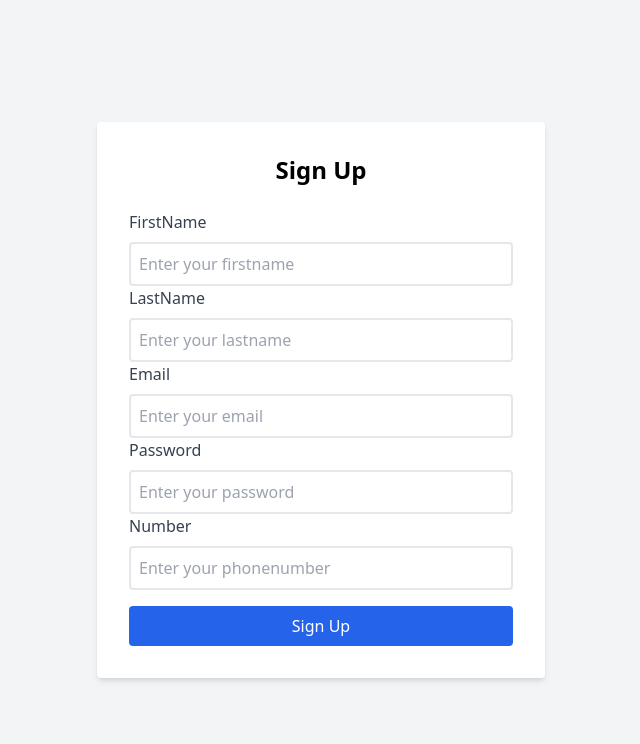
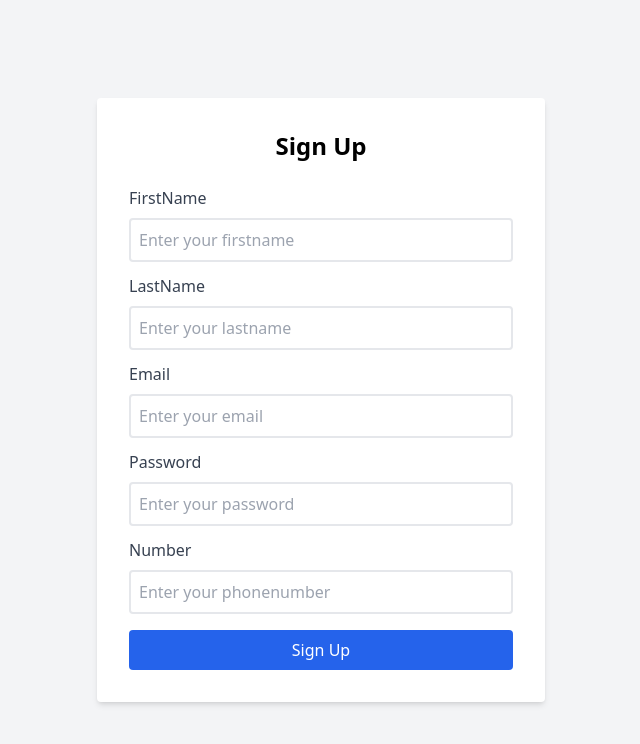
Before and after one commit to Subhadip-FROTEDDEVELOPER/megaProject, a React (Vite) app in the folder movie-card-data/: page / in a window 1280 px wide. Shown: the top 744 px of the page, without its empty margins (319-959 px from the left). Built offline with nearby package versions, Linux system fonts and the light colour scheme.

Commit message:
detructured inputBox item

```diff
--- a/movie-card-data/src/components/movieWebsite/sign up/SignUp.jsx
+++ b/movie-card-data/src/components/movieWebsite/sign up/SignUp.jsx
@@ -7,19 +7,20 @@ const SignUp = () => {
         <h2 className="text-2xl font-bold mb-6 text-center">Sign Up</h2>
         <form action="/signup" method="POST">
           <div className="mb-4">
-            {inputBox.map((inputItem) => (
+            {inputBox.map(({ type, id, name, placeholder, required,lebel,autocomplete }) => (
               <>
-                <label className="block text-gray-700 mb-2" htmlFor="username">
-                  {inputItem.level}
+                <label className="block text-gray-700 mb-2 mt-3" htmlFor={id}>
+                  {lebel}
                 </label>
                 <input
                   className="border-2 p-2 rounded w-full"
-                  key={inputItem.id}
-                  type={inputItem.type}
-                  id={inputItem.id}
-                  name={inputItem.name}
-                  placeholder={inputItem.placeholder}
-                  required={inputItem.required}
+                  key={id}
+                  type={type}
+                  id={id}
+                  name={name}
+                  placeholder={placeholder}
+                  required={required}
+                  autoComplete={autocomplete}
                 />
               </>
             ))}
--- a/movie-card-data/src/components/movieWebsite/sign up/input.js
+++ b/movie-card-data/src/components/movieWebsite/sign up/input.js
@@ -5,7 +5,8 @@ const inputBox = [
     name: "firstname",
     placeholder: "Enter your firstname",
     required: true,
-    level:"FirstName"
+    autocomplete:"off",
+    lebel:"FirstName"
   },
   {
     type: "text",
@@ -13,7 +14,8 @@ const inputBox = [
     name: "lastname",
     placeholder: "Enter your lastname",
     required: true,
-    level:"LastName"
+    autocomplete:"off",
+    lebel:"LastName"
   },
   {
     type: "email",
@@ -21,7 +23,8 @@ const inputBox = [
     name: "email",
     placeholder: "Enter your email",
     required: true,
-    level:"Email"
+    autocomplete:"off",
+    lebel:"Email"
   },
   {
     type: "password",
@@ -29,15 +32,17 @@ const inputBox = [
     name: "password",
     placeholder: "Enter your password",
     required: true,
-    level:"Password"
+    autocomplete:"off",
+    lebel:"Password"
   },
   {
-    type: "number",
+    type: "tel",
     id: "phonenumber",
     name: "phonenumber",
     placeholder: "Enter your phonenumber",
     required: true,
-    level:"Number"
+    autocomplete:"off",
+    lebel:"Number"
   },
 ];
 
```
